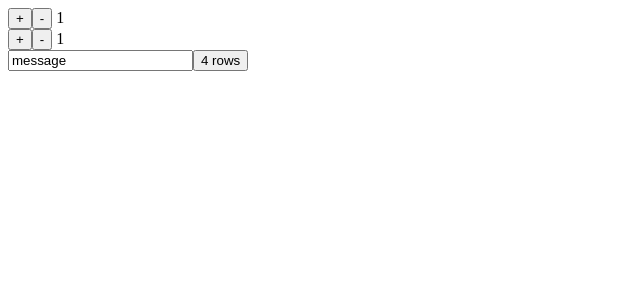
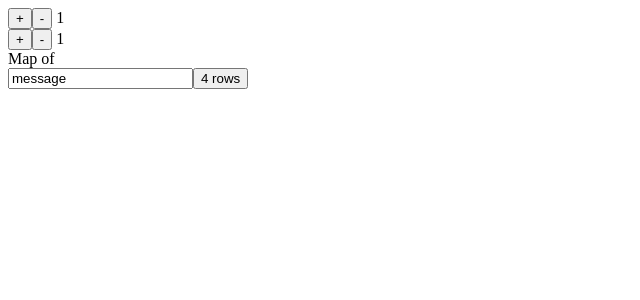
Before and after one commit to LayZeeDK/ngx-template-type-checking, an Angular app: page / in a window 1280 px wide. Shown: the top 300 px of the page, without its empty margins (0-640 px from the left). Built offline with nearby package versions, Linux system fonts and the light colour scheme.

Commit message:
feat: add user input property

```diff
--- a/projects/basic-app/src/app/app.sfc.ts
+++ b/projects/basic-app/src/app/app.sfc.ts
@@ -1,5 +1,5 @@
 import { Component, NgModule } from '@angular/core';
-import { CounterScam, MessageFormScam, ReadonlyCounterScam, UserListScam } from '@workspace/shared';
+import { CounterScam, MessageFormScam, ReadonlyCounterScam, UserListScam, UserScam } from '@workspace/shared';
 
 @Component({
   selector: 'app-root',
@@ -7,12 +7,19 @@ import { CounterScam, MessageFormScam, ReadonlyCounterScam, UserListScam } from
   template: `<app-counter count="1"></app-counter>
     <app-readonly-counter [count]="1"></app-readonly-counter>
     <app-user-list></app-user-list>
+    <app-user [user]="{ address: {}, name: 'Lars' }"></app-user>
     <app-message-form [message]="2021"></app-message-form>`,
 })
 export class AppComponent {}
 
 @NgModule({
   declarations: [AppComponent],
-  imports: [CounterScam, MessageFormScam, ReadonlyCounterScam, UserListScam],
+  imports: [
+    CounterScam,
+    MessageFormScam,
+    ReadonlyCounterScam,
+    UserListScam,
+    UserScam,
+  ],
 })
 export class AppScam {}
--- a/projects/shared/src/lib/map.sfc.ts
+++ b/projects/shared/src/lib/map.sfc.ts
@@ -8,7 +8,7 @@ import { ChangeDetectionStrategy, Component, Input, NgModule } from '@angular/co
 })
 export class MapComponent {
   @Input()
-  city = '';
+  city: string | null = null;
 }
 
 @NgModule({
--- a/projects/shared/src/lib/user.sfc.ts
+++ b/projects/shared/src/lib/user.sfc.ts
@@ -1,4 +1,4 @@
-import { ChangeDetectionStrategy, Component, NgModule } from '@angular/core';
+import { ChangeDetectionStrategy, Component, Input, NgModule } from '@angular/core';
 
 import { MapScam } from './map.sfc';
 import { User } from './user';
@@ -7,15 +7,11 @@ import { User } from './user';
   changeDetection: ChangeDetectionStrategy.OnPush,
   selector: 'app-user',
   styles: [':host { display: block; }'],
-  template: '<app-map [city]="user.address.city"></app-map>',
+  template: '<app-map [city]="user?.address?.city ?? null"></app-map>',
 })
 export class UserComponent {
-  user: User = {
-    address: {
-      city: 'Pune',
-    },
-    name: 'Santosh',
-  };
+  @Input()
+  user: User | null = null;
 }
 
 @NgModule({
```
Also changed, not shown: projects/full-app/src/app/app.sfc.ts (+9 -2 lines), projects/strict-app/src/app/app.sfc.ts (+9 -2 lines).
